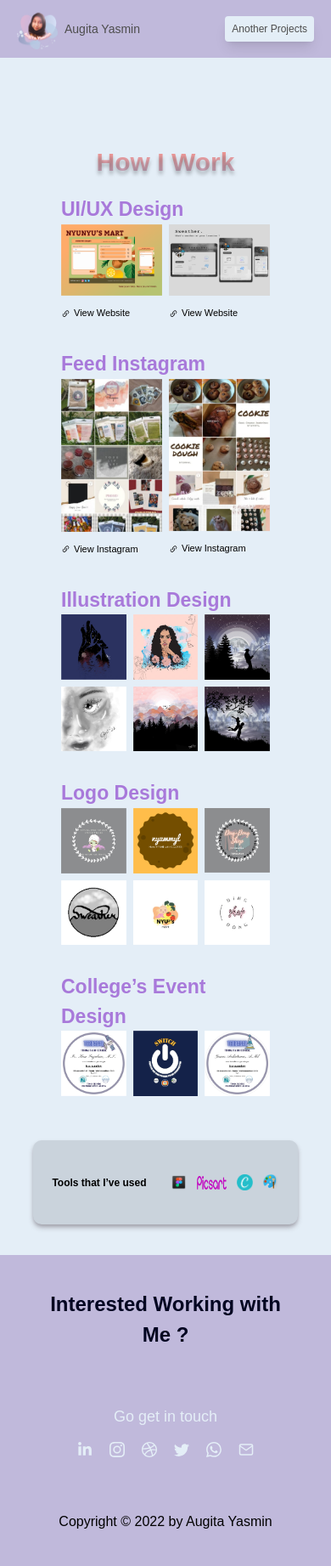
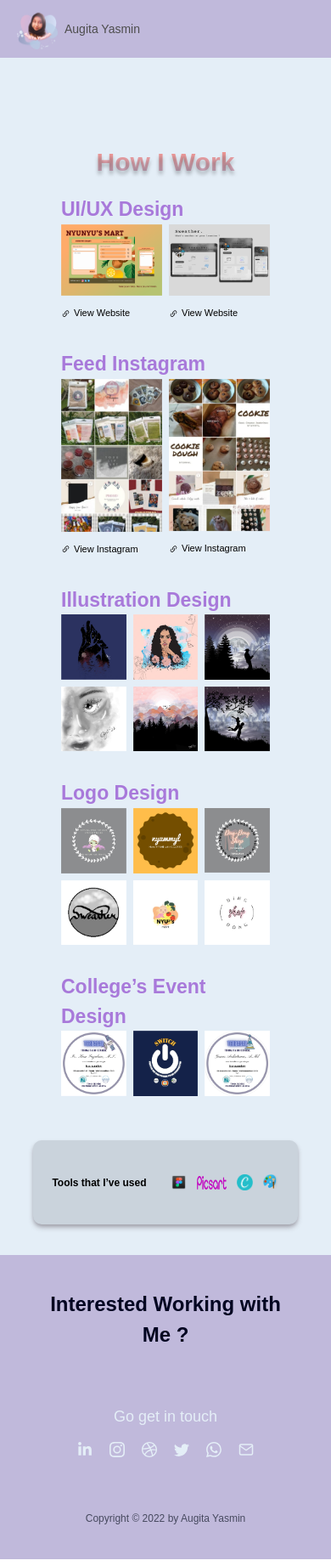
Before and after one commit to vickymalindo/augita-portofolio, a React (Create React App) app: page /projects in a window 390 px wide. Shown: the whole page at 85% size. Built offline with nearby package versions, Linux system fonts and the light colour scheme.

Commit message:
Add NavTwo

```diff
--- a/public/index.html
+++ b/public/index.html
@@ -24,7 +24,7 @@
       work correctly both with client-side routing and a non-root public URL.
       Learn how to configure a non-root public URL by running `npm run build`.
     -->
-    <title>React App</title>
+    <title>Augita Yasmin</title>
   </head>
   <body>
     <noscript>You need to enable JavaScript to run this app.</noscript>
--- a/src/components/pageOne/Certificate.jsx
+++ b/src/components/pageOne/Certificate.jsx
@@ -20,7 +20,7 @@ const Certificate = () => {
   return (
     <div className='bg-light-blue py-5 sm:py-0'>
       <div className='w-full flex justify-center items-center flex-col gap-3'>
-        <div className='md:p-16'>
+        <div className='md:p-12 lg:p-16'>
           <h3 className={`${style.title_partner} text-center text-[30px] sm:text-[44px] lg:text-6xl font-extrabold lg:mt-8`}>My Certificate</h3>
           <div className='mt-12 md:px-12'>
             {index === 1 ?
--- a/src/components/pageOne/Content.jsx
+++ b/src/components/pageOne/Content.jsx
@@ -18,7 +18,7 @@ const Content = () => {
         <Project site='https://drive.google.com/file/d/1uNOHpcJY8DkdmJG9hFNuAsMzUYHeCAGA/view?usp=sharing' nameSite='View Application' image={Alpha} text='ALPHA is an application that connected with its microcontroller of Internet of Things project with title “Rancang Bangun Sistem Pendeteksi Asap Rokok Tembakau dan Uap Rokok Elektrik di Kamar Hotel Berbasis Internet of Things dan Aplikasi Android”' />
         <Project site='https://nyummyl.netlify.app/' nameSite='View Website' image={Nyumml} text='Nyummyl is a website for my own business that sold many variant of cookies. I made this for personal branding itself.' />
         <Project site='https://www.figma.com/proto/SOKbBAzu7Htd0Y29NkDLro/tokopaedi?node-id=60%3A504&scaling=scale-down&page-id=60%3A81&starting-point-node-id=60%3A504' nameSite='View Design' image={Tokopaedi} text='Tokopaedi is a website for online shopping. It’s inspired from Tokopedia and I try to rebuild with my own design.' />
-        <Project site='https://www.figma.com/proto/WVkPws3X6lMFlAwTjcnfkN/ciwis?page-id=0%3A1&node-id=19%3A196&viewport=136%2C200%2C0.18&scaling=scale-down&starting-point-node-id=1%3A2' nameSite='View Design' image={Afgrey} text='African Grey is a website for knowledge about what African Grey (Afgrey) Parrot is. It’s also a branding for my parents’ bird business.' />
+        <Project site='https://www.figma.com/proto/WVkPws3X6lMFlAwTjcnfkN/ciwis?node-id=1%3A2&scaling=scale-down&page-id=0%3A1&starting-point-node-id=1%3A2' nameSite='View Design' image={Afgrey} text='African Grey is a website for knowledge about what African Grey (Afgrey) Parrot is. It’s also a branding for my parents’ bird business.' />
       </div>
     </div>
   )
--- a/src/components/pageOne/PageOne.jsx
+++ b/src/components/pageOne/PageOne.jsx
@@ -1,6 +1,6 @@
 import React from 'react'
 import Content from "./Content";
-import Nav from "../utilities/Nav";
+import NavOne from "../utilities/NavOne";
 import Footer from "../utilities/Footer";
 import Review from "./Review";
 import Certificate from "./Certificate";
@@ -9,7 +9,7 @@ import Hire from "./Hire";
 const PageOne = () => {
   return (
     <div>
-      <Nav />
+      <NavOne />
       <Content />
       <Review />
       <div className='w-full h-[2px] bg-[#CAD3DC]'></div>
--- a/src/components/pageOne/Project.jsx
+++ b/src/components/pageOne/Project.jsx
@@ -8,8 +8,8 @@ const Project = ({ site, nameSite, image, text }) => {
       <div className='p-5 lg:p-16'>
         <div className={`w-full h-1/4 relative rounded-[10px] overflow-hidden ${style.img_wrapper}`}>
           <img src={image} alt={image} className='w-full h-full rounded-[10px]' />
-          <div className={`${style.hover_text} absolute top-0 z-10  p-2.5`}>
-            <h3 className='absolute w-[90%] text-justify bottom-5 sm:bottom-8 lg:bottom-10 text-white text-sm sm:text-base lg:text-2xl ml-2 sm:mx-10 lg:mx-12'>{text}</h3>
+          <div className={`${style.hover_text} absolute top-0 z-10 p-2.5`}>
+            <h3 className='absolute w-[90%] text-justify bottom-5 sm:bottom-8 lg:bottom-10 text-white text-sm sm:text-base lg:text-2xl ml-1 sm:mx-10 lg:mx-12'>{text}</h3>
           </div>
         </div>
         <a href={site} className='text-white text-sm'><BsLink45Deg className='inline-block mr-1' />{nameSite}</a>
--- a/src/components/pageTwo/PageTwo.jsx
+++ b/src/components/pageTwo/PageTwo.jsx
@@ -1,5 +1,5 @@
 import style from '../pageOne/PageOne.module.css'
-import Nav from '../utilities/Nav'
+import NavTwo from '../utilities/NavTwo'
 import Footer from '../utilities/Footer'
 import TwoImg from './TwoImg'
 import SixImg from './SixImg'
@@ -28,7 +28,7 @@ import Tools from './Tools'
 const PageTwo = () => {
   return (
     <div className='bg-light-blue'>
-      <Nav />
+      <NavTwo />
       <h3 className={`${style.title_work} text-center text-[30px] font-extrabold sm:text-5xl lg:text-6xl mt-[100px]`}>How I Work</h3>
       <TwoImg img1={mart} img2={weather} title='UI/UX Design' link1='https://nyunyumart.netlify.app/' link2='https://nyussweather.netlify.app/' view='View Website' />
       <TwoImg img1={Beauty} img2={Nyummyl} title='Feed Instagram' link1='https://www.instagram.com/nature.allbeauty/' link2='https://www.instagram.com/nyummyl/' view='View Instagram' />
--- a/src/components/utilities/Footer.jsx
+++ b/src/components/utilities/Footer.jsx
@@ -32,7 +32,7 @@ const Footer = () => {
           </div>
         </div>
         <div className='text-center font-medium'>
-          <p>Copyright © 2022 by Augita Yasmin</p>
+          <p className='text-xs sm:text-base'>Copyright © 2022 by Augita Yasmin</p>
         </div>
       </div>
     </div>
--- a/src/components/utilities/Nav.jsx
+++ /dev/null
@@ -1,41 +0,0 @@
-import React from 'react'
-import { useNavigate } from 'react-router-dom'
-import logoNavbar from '../../images/logoNavbar.png'
-
-const Nav = () => {
-  const [isPageTwo, setIsPageTwo] = React.useState(false)
-  const navigate = useNavigate()
-
-  const handleClick = (typeButton) => {
-    if (typeButton === 'logo') {
-      navigate('/')
-      localStorage.clear()
-    } else {
-      navigate('/projects')
-      localStorage.setItem('two', true)
-    }
-  }
-
-  React.useEffect(() => {
-    const userClick = localStorage.getItem('two')
-    userClick && setIsPageTwo((prev) => !prev)
-  }, [])
-
-  return (
-    <div className='bg-light-purple flex justify-between items-center px-5 py-2.5 sticky top-0 z-40'>
-      <div>
-        <button onClick={() => handleClick('logo')} className='flex items-center justify-center gap-2'>
-          <img src={logoNavbar} alt="logoNavbar" className='w-12 h-12 sm:w-20 sm:h-20' />
-          <h4 className='text-[#4d4d4d] font-medium sm:w-full text-sm sm:text-lg'>Augita Yasmin</h4>
-        </button>
-      </div>
-      <div>
-        <button onClick={() => handleClick('projects')} className={'inline-block bg-light-blue px-2 py-1.5 sm:px-4 sm:py-3 text-[#4d4d4d] font-medium text-[12px] sm:text-base shadow-lg rounded' + (isPageTwo ? ' hidden' : ' block')}>
-          Another Projects
-        </button>
-      </div>
-    </div>
-  )
-}
-
-export default Nav
--- /dev/null
+++ b/src/components/utilities/NavOne.jsx
@@ -0,0 +1,23 @@
+import React from 'react'
+import { Link } from 'react-router-dom'
+import logoNavbar from '../../images/logoNavbar.png'
+
+const Nav = () => {
+  return (
+    <div className='bg-light-purple flex justify-between items-center px-5 py-2.5 sticky top-0 z-40'>
+      <div>
+        <Link to='/' className='flex items-center justify-center gap-2'>
+          <img src={logoNavbar} alt="logoNavbar" className='w-12 h-12 sm:w-20 sm:h-20' />
+          <h4 className='text-[#4d4d4d] font-medium sm:w-full text-sm sm:text-lg'>Augita Yasmin</h4>
+        </Link>
+      </div>
+      <div>
+        <Link to='/projects' className={'inline-block bg-light-blue px-2 py-1.5 sm:px-4 sm:py-3 text-[#4d4d4d] font-medium text-[12px] sm:text-base shadow-lg rounded'}>
+          Another Projects
+        </Link>
+      </div>
+    </div>
+  )
+}
+
+export default Nav
--- /dev/null
+++ b/src/components/utilities/NavTwo.jsx
@@ -0,0 +1,18 @@
+import React from 'react'
+import { Link } from 'react-router-dom'
+import logoNavbar from '../../images/logoNavbar.png'
+
+const NavTwo = () => {
+  return (
+    <div className='bg-light-purple flex justify-between items-center px-5 py-2.5 sticky top-0 z-40'>
+      <div>
+        <Link to='/' className='flex items-center justify-center gap-2'>
+          <img src={logoNavbar} alt="logoNavbar" className='w-12 h-12 sm:w-20 sm:h-20' />
+          <h4 className='text-[#4d4d4d] font-medium sm:w-full text-sm sm:text-lg'>Augita Yasmin</h4>
+        </Link>
+      </div>
+    </div>
+  )
+}
+
+export default NavTwo
--- a/src/index.css
+++ b/src/index.css
@@ -15,3 +15,7 @@ body {
   font-family: 'Archivo', sans-serif;
   box-sizing: border-box;
 }
+
+p {
+  color: #474A5F;
+}
```
Also changed, not shown: src/images/Linkedin.png.
